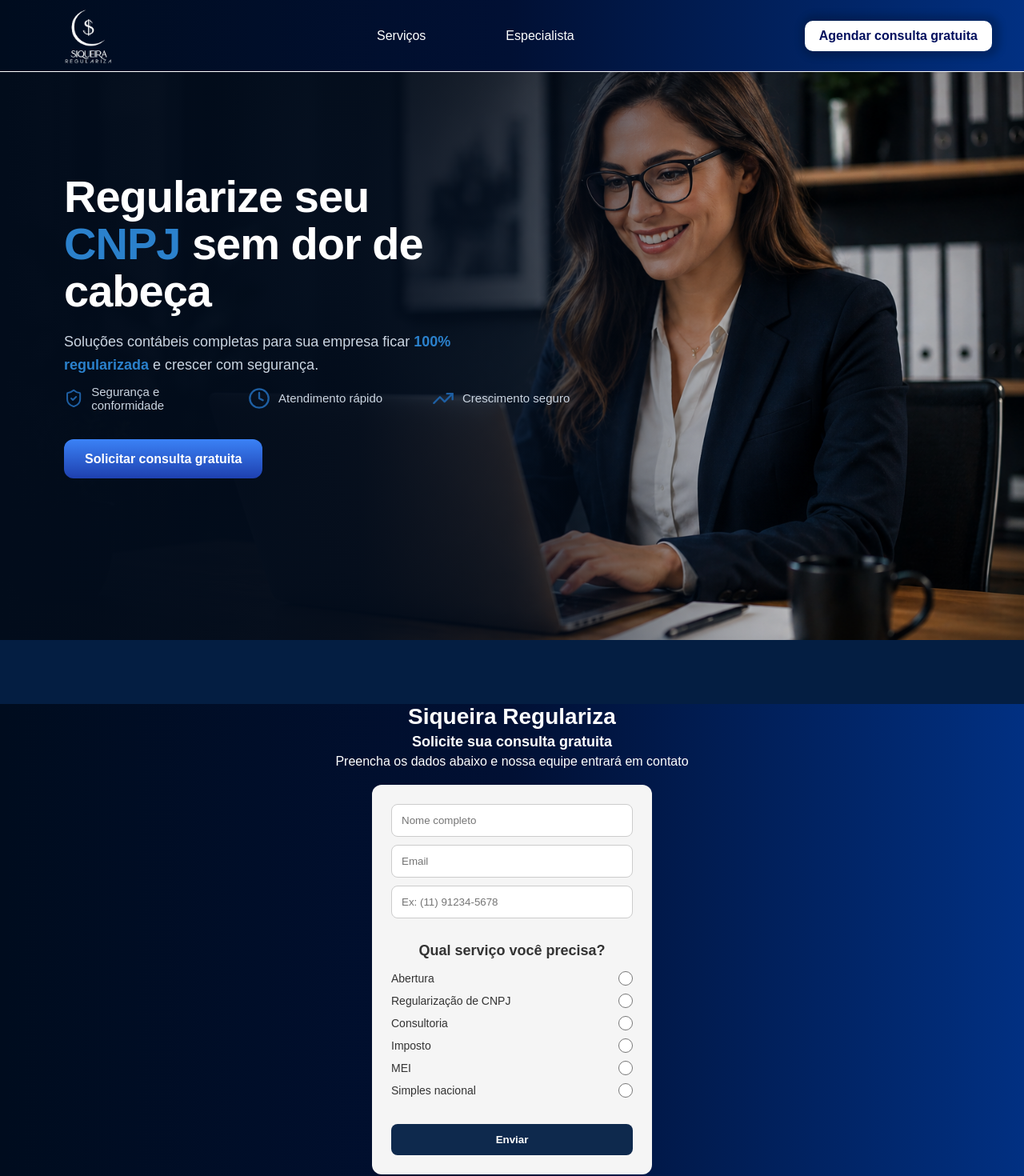
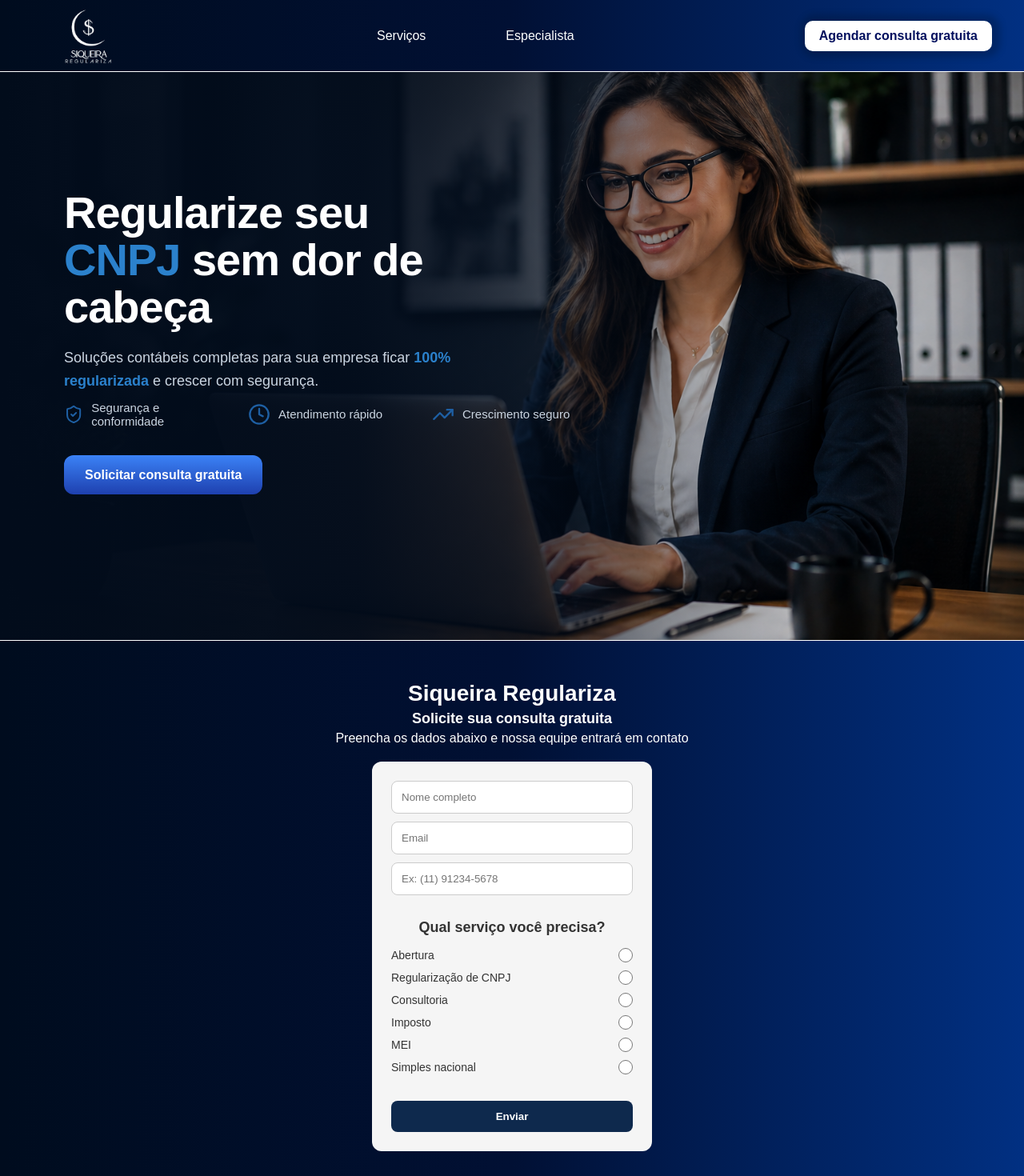
Before and after one commit to Ph-dev-77/site-contabilidade, a React (Vite) app: page / in a window 1280 px wide. Shown: the top 1470 px of the page at 80% size. Built offline with nearby package versions, Linux system fonts and the light colour scheme.

Commit message:
Bug de espaçamento
Havia um margin-top de 80px criando um espaçamento que quebrava o layout, retirei e adicionei um padding-bottom de 50px. Por fim deu tudo certo!!

```diff
--- a/src/components/Formulario/Formulario.css
+++ b/src/components/Formulario/Formulario.css
@@ -1,6 +1,5 @@
 * {
-  margin: 0;
-  padding: 0;
+
   box-sizing: border-box;
   font-family: Arial, sans-serif;
 }
@@ -30,7 +29,8 @@ body {
 
 /* Fundo */
 .app {
-  margin-top: 80px;
+  padding-top: 50px;
+  border-top: 1px solid #fff ;
  background: linear-gradient(to right, #000c1e 0%, #011034 50%, #013082 100%);
   display: flex;
   flex-direction: column;
--- a/src/components/Hero/Hero.css
+++ b/src/components/Hero/Hero.css
@@ -1,9 +1,9 @@
 .hero {
     position: relative;
-    height: 100vh;
+    min-height: 100vh;
     display: flex;
     align-items: center;
-    padding: 0 80px;
+    padding: 120px 80px 80px;
     color: white;
     overflow: hidden;
 
@@ -22,6 +22,7 @@
     background-position: center right bottom;
     background-repeat: no-repeat;
 }
+
 .hero-content {
     position: relative;
     z-index: 2;
```
Also changed, not shown: src/index.css (+0 -9 lines).
